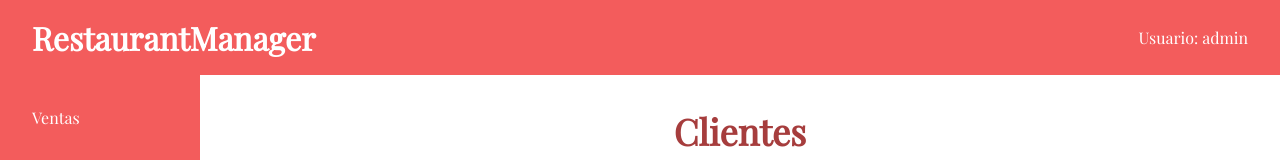
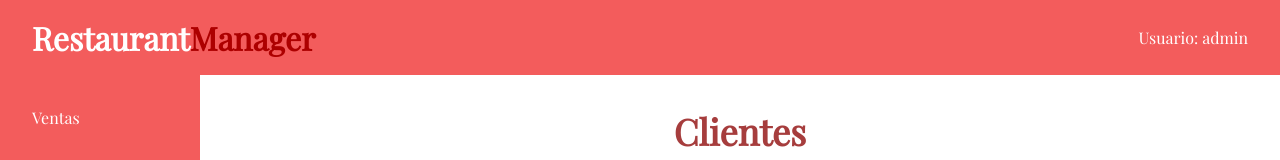
Before and after one commit to IvanTangZhu19/RestaurantManager, a Vue app in the folder Vistas/: page /client in a window 1280 px wide. Shown: the top 160 px of the page. Built offline with nearby package versions, Linux system fonts and the light colour scheme; no server answers.

Commit message:
fix: diseño de titulo y lista de productos de un pedido

```diff
--- a/Vistas/src/components/Layout.vue
+++ b/Vistas/src/components/Layout.vue
@@ -2,7 +2,10 @@
 <template>
   <div class="layout">
     <header class="header">
-      <h1>RestaurantManager</h1>
+      <div>
+        <h1 class="title_restaurant">Restaurant</h1>
+        <h1 class="title_manager">Manager</h1>
+      </div>
       <span class="user-info">Usuario: {{ this.username }} </span>
     </header>
 
@@ -71,19 +74,25 @@ import EventBus from '../event-bus.js';
 
   .header {
     background-color: #f35c5c;
-    color: white;
     padding: 1rem 2rem;
     display: flex;
     justify-content: space-between;
     align-items: center;
   }
 
-  .header h1 {
-    margin: 0;
-    font-size: 2rem;
+  .title_restaurant {
+    display: inline;
+    color: white;
+  }
+
+  .title_manager {
+    display: inline;
+    color: rgb(173, 0, 0);
   }
 
   .user-info {
+    color: white;
+    justify-content: right;
     font-size: 1rem;
   }
 
--- a/Vistas/src/views/Sales.vue
+++ b/Vistas/src/views/Sales.vue
@@ -382,6 +382,7 @@ export default {
 }
 
 .pedido-card {
+  color: #333;
   font-family: 'Playfair Display', serif;
   border: 1px solid #ddd;
   border-radius: 10px;
@@ -458,6 +459,13 @@ padding: 10px 15px;
     border-radius: 5px;
     cursor: pointer;
     font-size: 15px;
+  }
+
+  .producto-item {
+    display: flex;
+    justify-content: space-between;
+    padding: 5px 0;
+    border-bottom: 1px dashed #ccc;
   }
 
 .btn-edit {
```
Lines whose indentation alone changed are shown as unchanged.
